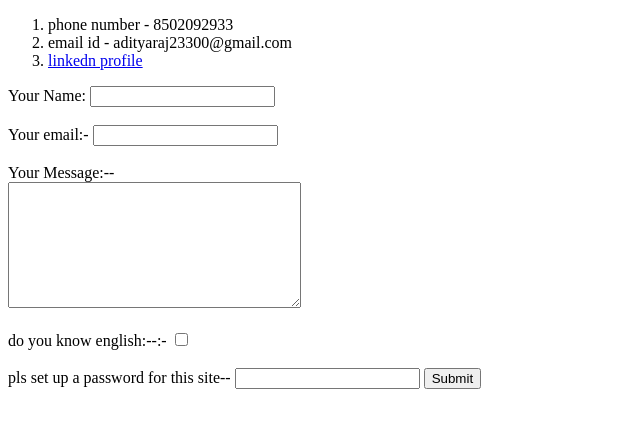
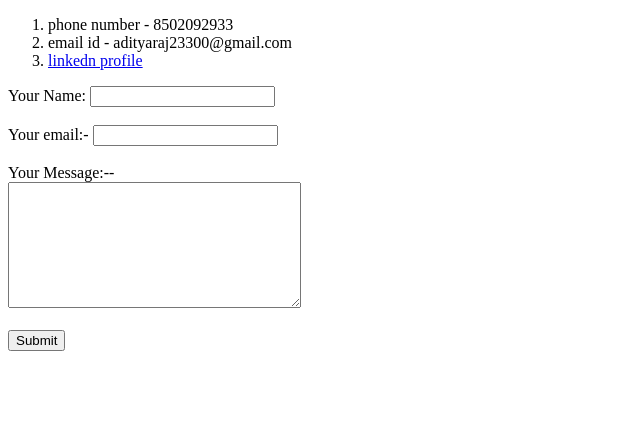
Before and after one commit to aditya23300/cv, a plain HTML site: page contact.html in a window 1280 px wide. Shown: the whole page, without its empty margins (0-640 px from the left). Drawn offline with Linux system fonts and the light colour scheme.

Commit message:
Update contact.html

```diff
--- a/contact.html
+++ b/contact.html
@@ -19,11 +19,6 @@
   <input type="email" name="your email" value=""><br><br>
   <label>Your Message:--</label><br>
   <textarea name="your message" rows="8" cols="34"></textarea><br><br>
-    <label>do you know english:--:-</label>
-    <input type="checkbox" name="do you know english or not" value="">
-    <br><br>
-    <label>pls set up a password for this site--</label>
-    <input type="password" name="your password" value="">
       <input type="submit" name="" >
   </form>
 </html>
```
